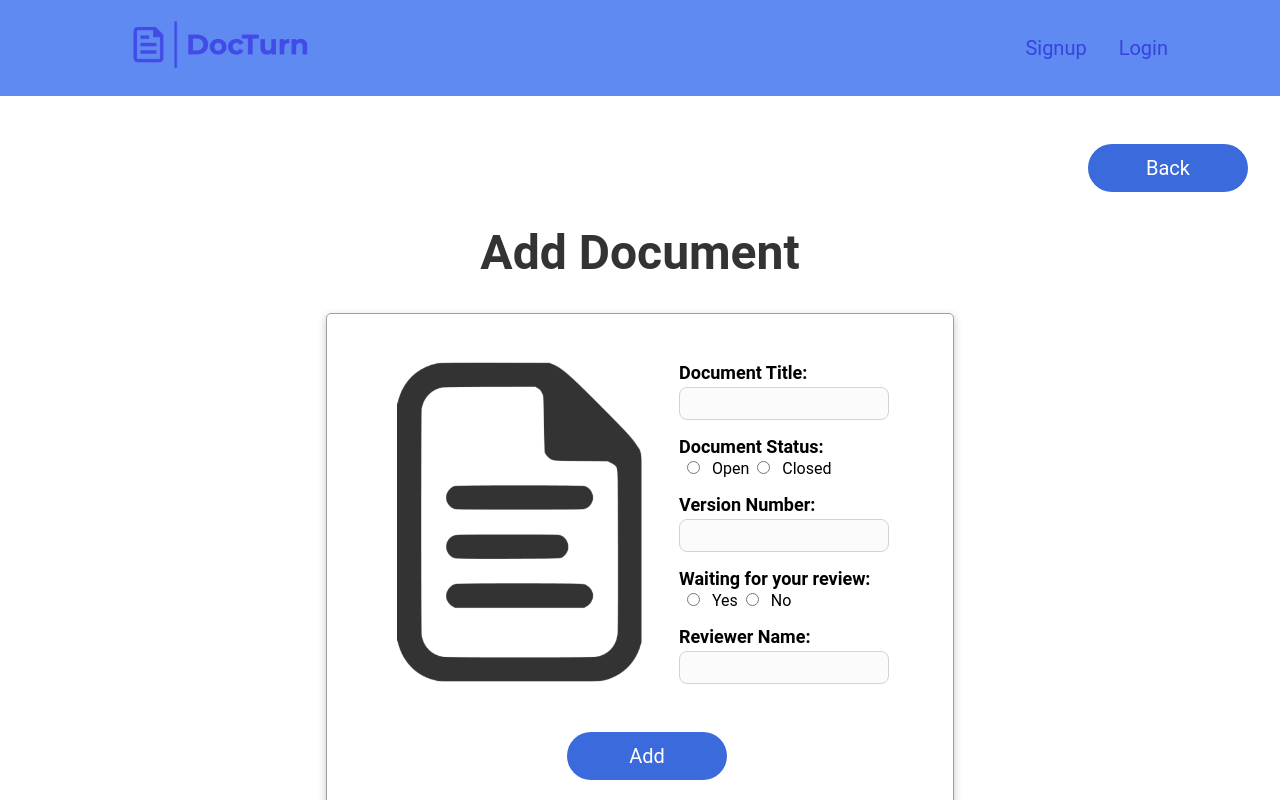
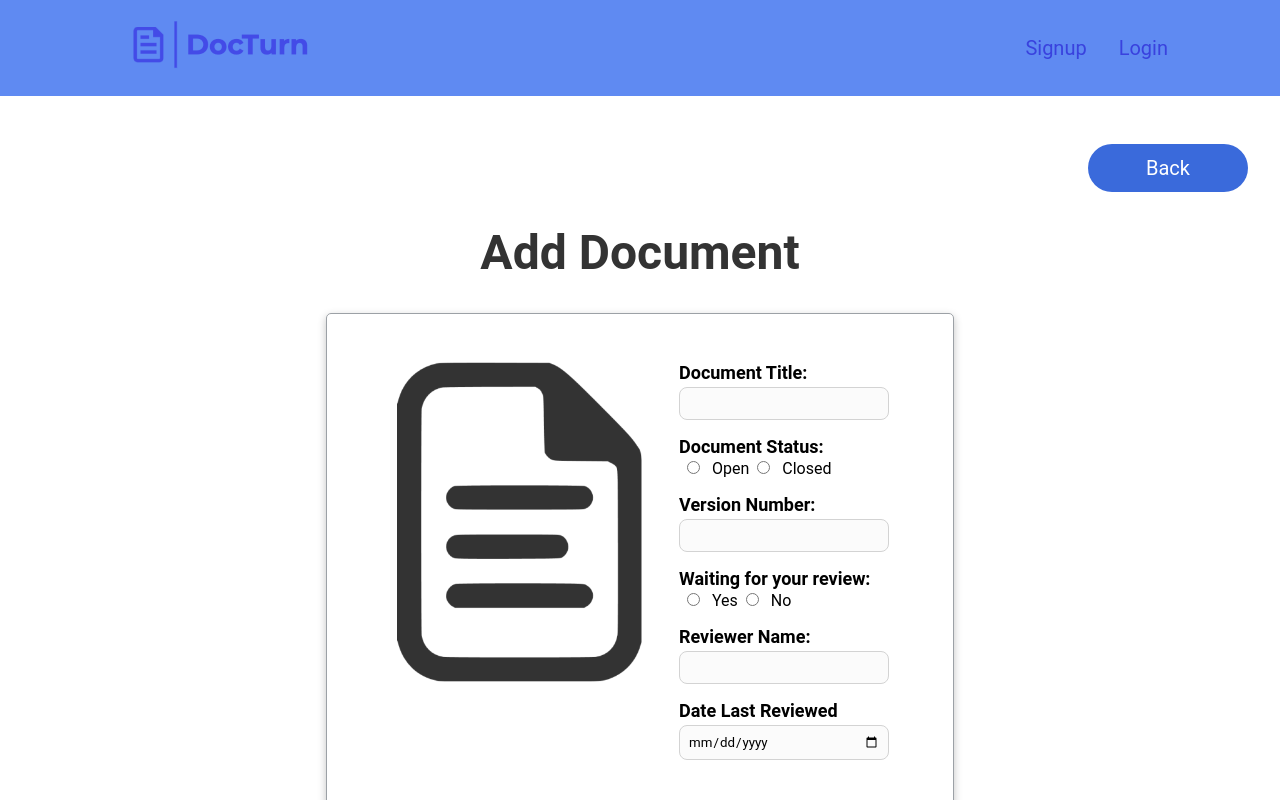
Before and after one commit to nicolecevey/docturn, a React (Create React App) app: page /documents/add in a window 1280 px wide. Shown: the top 800 px of the page. Built offline with nearby package versions, Linux system fonts and the light colour scheme; no server answers.

Commit message:
Adding functionality to post new document to firebase

```diff
--- a/src/components/AddDocumentForm/AddDocumentForm.js
+++ b/src/components/AddDocumentForm/AddDocumentForm.js
@@ -1,41 +1,30 @@
 import "./AddDocumentForm.scss";
 import documentIcon from "../../assets/document-512.png";
 import { Link } from "react-router-dom";
-import { Component } from "react";
-import axios from "axios";
+import { addDoc, collection, getFirestore}  from "firebase/firestore";
+import { useState } from "react";
+import { useHistory } from "react-router-dom";
 
-class AddDocumentForm extends Component {
+function AddDocumentForm() {
+  let history = useHistory()
 
-    state = {
-        title: "",
-        isOpen: true,
-        version: 0,
-        forReview: true,
-        reviewerName: "",
-    }
+  const submitHandler = (event) => {
+    event.preventDefault();
+    const db = getFirestore();
+    const documentRef = collection(db, "documents")
 
-  changeHandler = (event) => {
-    this.setState({
-        [event.target.name]: event.target.value,
-    });
+    addDoc(documentRef, {
+      title: event.target.title.value,
+      status: event.target.status.value,
+      version: event.target.version.value,
+      toReview: event.target.toReview.value,
+      reviewerName: event.target.reviewerName.value,
+      version: event.target.version.value,
+      dateLastReviewed: event.target.dateLastReviewed.value
+    })
+    history.push("/documents")
   };
 
-  submitHandler = (event) => {
-    event.preventDefault();
-    let newDocument = {
-        title: this.state.title,
-        isOpen: this.state.isOpen,
-        version: this.state.version,
-        forReview: this.state.forReview,
-        reviewerName: this.state.reviewerName,
-    }
-    axios.post("http://localhost:8080/documents/add", newDocument).then(() => {
-        const { history: { push } } = this.props;
-        push("/documents")
-    })
-  };
-
-  render() {
   return (
     <section className="add-form">
       <Link to="/documents" className="add-form__link">
@@ -44,10 +33,14 @@ class AddDocumentForm extends Component {
       <h1 className="add-form__title">Add Document</h1>
       <div className="add-form__container">
         <img src={documentIcon} className="add-form__icon"></img>
-          <form className="add-form__form">
+        <form className="add-form__form" onSubmit={submitHandler}>
           <label className="add-form__label add-form__label--title">
             Document Title:
-              <input type="text" className="add-form__input"></input>
+            <input
+              type="text"
+              className="add-form__input"
+              name="title"
+            ></input>
           </label>
           <p className="add-form__label">Document Status:</p>
           <label>
@@ -68,20 +61,24 @@ class AddDocumentForm extends Component {
           </label>
           <label className="add-form__label">
             Version Number:
-              <input className="add-form__input" type="number"></input>
+            <input
+              className="add-form__input"
+              type="number"
+              name="version"
+            ></input>
           </label>
           <p className="add-form__label">Waiting for your review:</p>
           <label className="add-form__radio-label">
             <input
               type="radio"
-                name="review"
+              name="toReview"
               value="yes"
               className="add-form__radio"
             ></input>{" "}
             Yes
             <input
               type="radio"
-                name="review"
+              name="toReview"
               value="no"
               className="add-form__radio"
             ></input>{" "}
@@ -89,7 +86,18 @@ class AddDocumentForm extends Component {
           </label>
           <label className="add-form__label">
             Reviewer Name:
-              <input type="text" className="add-form__input"></input>
+            <input
+              type="text"
+              className="add-form__input"
+              name="reviewerName"
+            ></input>
+          </label>
+          <label className="add-form__label"> Date Last Reviewed
+            <input
+              type="date"
+              name="dateLastReviewed"
+              className="add-form__input"
+            ></input>
           </label>
           <button type="submit" className="add-form__add-button">
             Add
@@ -99,6 +107,5 @@ class AddDocumentForm extends Component {
     </section>
   );
 }
-}
 
 export default AddDocumentForm;
--- a/src/pages/AddDocumentPage/AddDocumentPage.js
+++ b/src/pages/AddDocumentPage/AddDocumentPage.js
@@ -1,6 +1,5 @@
 import "./AddDocumentPage.scss";
 import AddDocumentForm from "../../components/AddDocumentForm/AddDocumentForm";
-import { Link } from "react-router-dom";
 
 function AddDocumentPage() {
     return (
```
Lines whose indentation alone changed are shown as unchanged.
